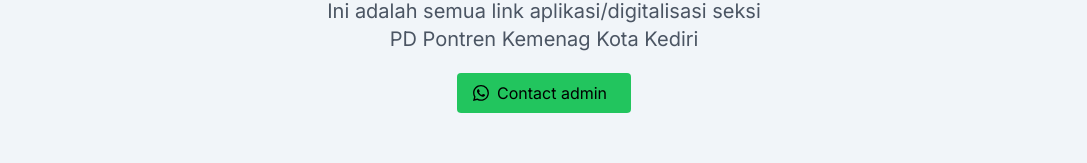
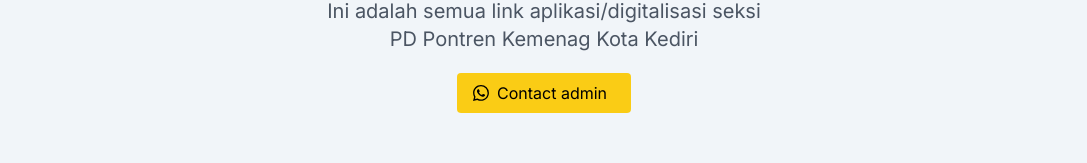
Before and after one commit to kkafi09/pdpontren-kemenagkota, a React (Create React App) app: page / in a window 1280 px wide. Shown: the part 143-306 px from the top of the page, without its empty margins (96-1183 px from the left). Built offline with nearby package versions, Linux system fonts and the light colour scheme; the HTML template or start-up script is replaced by a standard one.

Commit message:
update - contact

```diff
--- a/src/components/HeaderSection.jsx
+++ b/src/components/HeaderSection.jsx
@@ -12,8 +12,10 @@ function HeaderSection() {
         Kota Kediri
       </p>
       <a
+        target="_blank"
+        rel="noopener noreferrer"
         href="https://wa.me/message/SQYG3LZPBPMKG1"
-        className="flex flex-row py-2 px-4 bg-green-500 items-center mt-5 rounded"
+        className="flex flex-row py-2 px-4 bg-yellow-400 items-center mt-5 rounded"
       >
         <BsWhatsapp /> <span className="px-2">Contact admin</span>
       </a>
```
